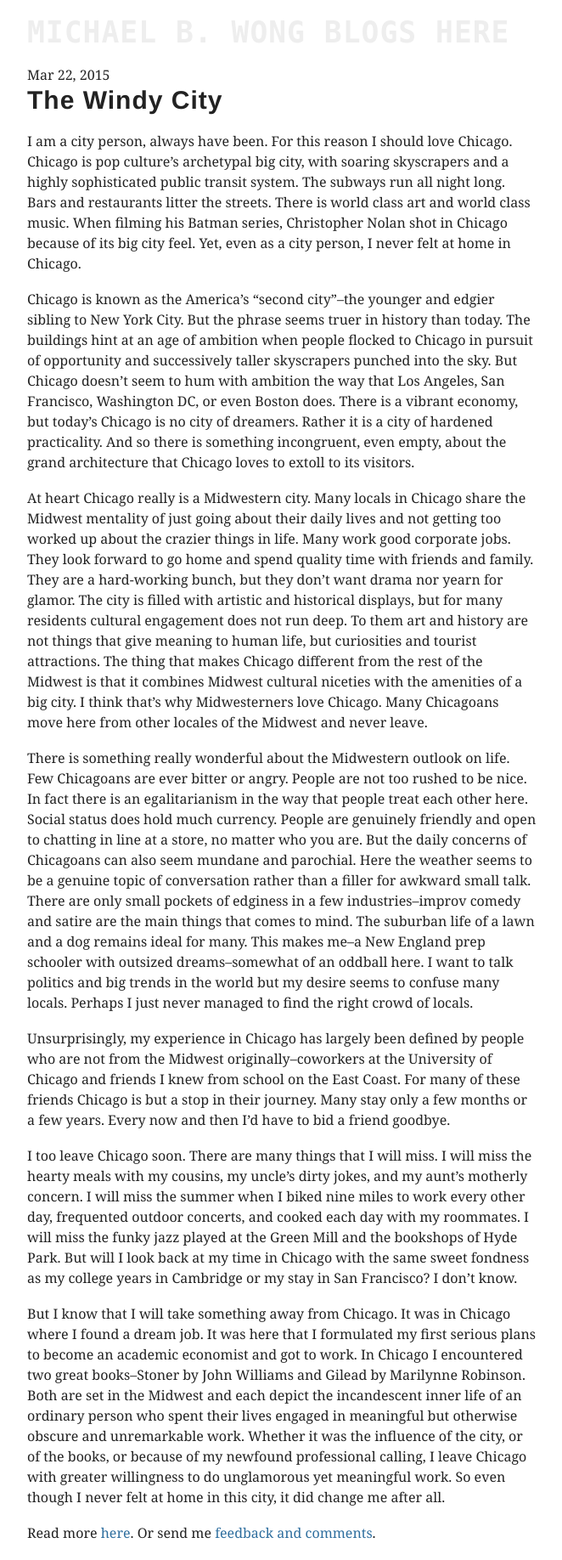
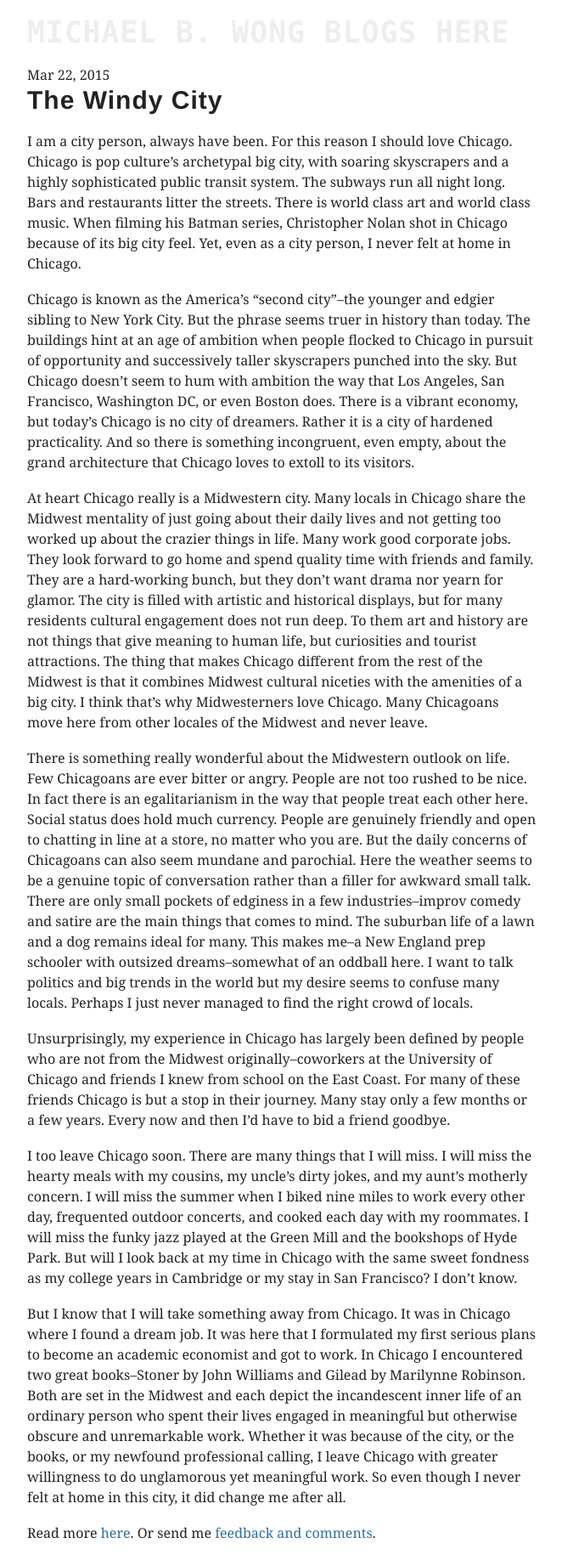
Before and after one commit to mbwong/mbwong.github.com, a Jekyll site: the page built from _posts/2015-03-22-chicago.md, in a window 1280 px wide. Shown: the whole page at 85% size, without its empty margins (308-970 px from the left). Built offline with Jekyll 4.4.1, drawn with Linux system fonts in a browser that asks for light colours.

Commit message:
Update 2015-03-22-chicago.md

```diff
--- a/_posts/2015-03-22-chicago.md
+++ b/_posts/2015-03-22-chicago.md
@@ -18,4 +18,4 @@
 
 I too leave Chicago soon. There are many things that I will miss. I will miss the hearty meals with my cousins, my uncle's dirty jokes, and my aunt's motherly concern. I will miss the summer when I biked nine miles to work every other day, frequented outdoor concerts, and cooked each day with my roommates. I will miss the funky jazz played at the Green Mill and the bookshops of Hyde Park. But will I look back at my time in Chicago with the same sweet fondness as my college years in Cambridge or my stay in San Francisco? I don't know.
 
-But I know that I will take something away from Chicago. It was in Chicago where I found a dream job. It was here that I formulated my first serious plans to become an academic economist and got to work. In Chicago I encountered two great books--Stoner by John Williams and Gilead by Marilynne Robinson. Both are set in the Midwest and each depict the incandescent inner life of an ordinary person who spent their lives engaged in meaningful but otherwise obscure and unremarkable work. Whether it was the influence of the city, or of the books, or because of my newfound professional calling, I leave Chicago with greater willingness to do unglamorous yet meaningful work. So even though I never felt at home in this city, it did change me after all.
+But I know that I will take something away from Chicago. It was in Chicago where I found a dream job. It was here that I formulated my first serious plans to become an academic economist and got to work. In Chicago I encountered two great books--Stoner by John Williams and Gilead by Marilynne Robinson. Both are set in the Midwest and each depict the incandescent inner life of an ordinary person who spent their lives engaged in meaningful but otherwise obscure and unremarkable work. Whether it was because of the city, or the books, or my newfound professional calling, I leave Chicago with greater willingness to do unglamorous yet meaningful work. So even though I never felt at home in this city, it did change me after all.
```
